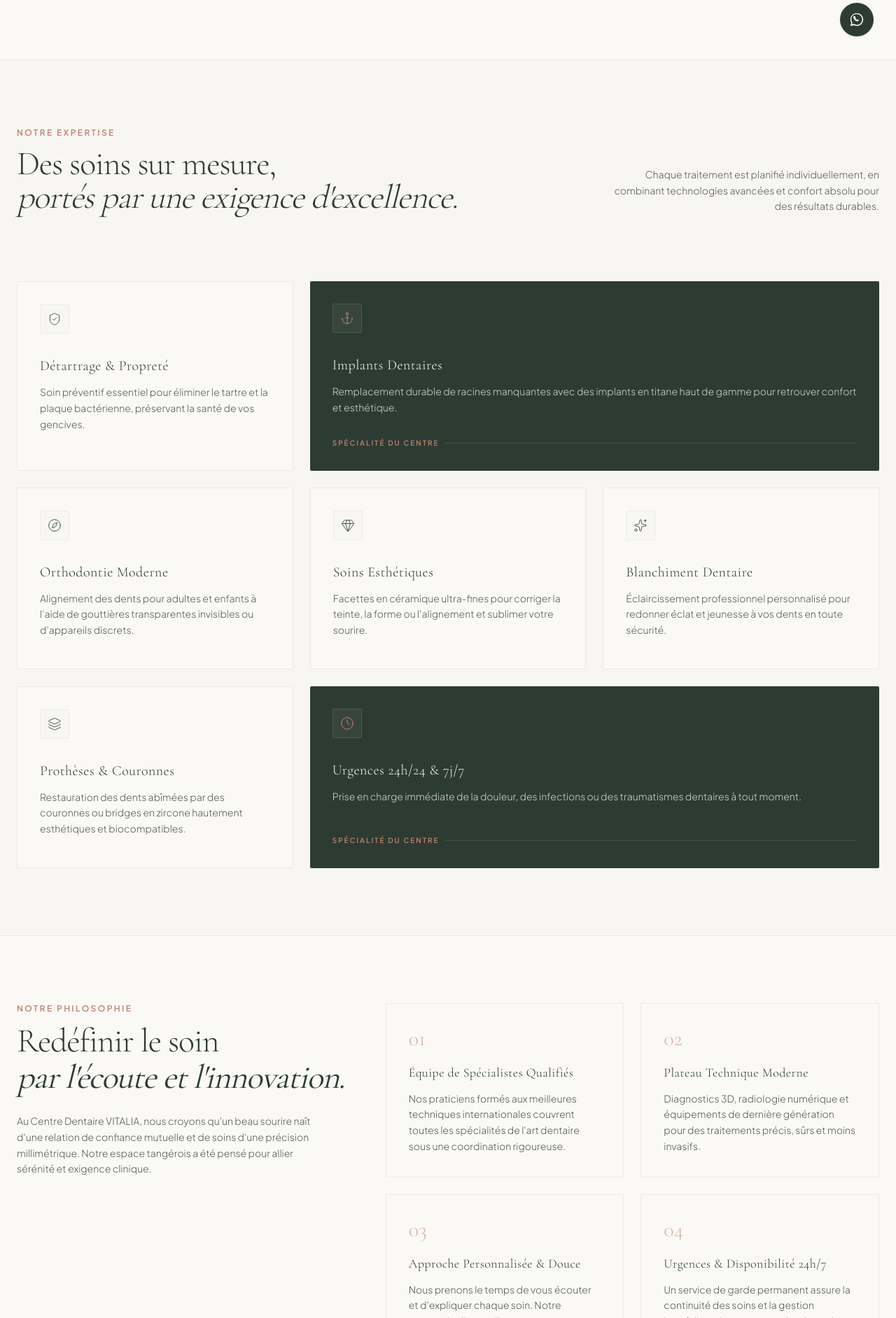
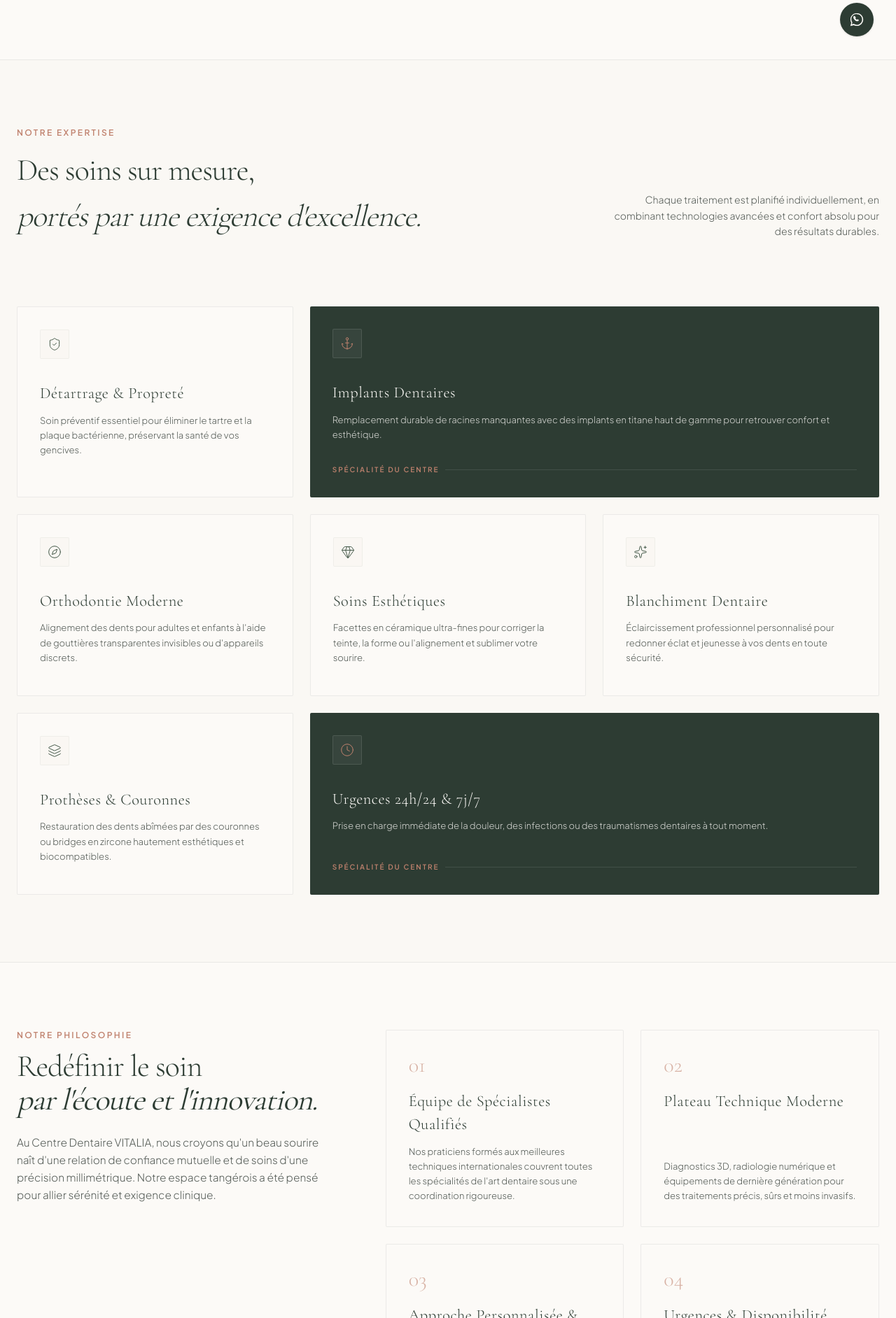
Before and after one commit to Derkaoui05/Vitalia, a Next.js app: page / in a window 1280 px wide. Shown: the part 716-2600 px from the top of the page at 70% size. Built offline with nearby package versions, Linux system fonts and the light colour scheme.

Commit message:
changing background from white to whit creme

```diff
--- a/src/app/globals.css
+++ b/src/app/globals.css
@@ -14,8 +14,8 @@
   --color-sand: #d4cbb5;
   --color-sand-light: #e6dfd3;
 
-  --color-cream: #faf9f6;
-  --color-cream-dark: #f1efea;
+  --color-cream: #FCFAF7; /* White-creme background */
+  --color-cream-dark: #F4F1EA; /* Contrast creme element background */
 
   --color-charcoal: #1c201d;
   --color-charcoal-muted: #555c57;
@@ -27,6 +27,15 @@
 
   --animate-fade-in: fade-in 0.8s ease-out forwards;
   --animate-slide-up: slide-up 0.8s cubic-bezier(0.16, 1, 0.3, 1) forwards;
+
+  /* Premium Responsive Typography Scale using clamp() */
+  --text-hero: clamp(2.25rem, 6vw, 4rem);             /* Hero Title */
+  --text-section-title: clamp(1.75rem, 4vw, 2.75rem); /* Section Heading */
+  --text-card-title: clamp(1.2rem, 2vw, 1.4rem);      /* Card Heading */
+  --text-body-lg: clamp(1rem, 1.5vw, 1.125rem);       /* Hero Paragraph / Lead */
+  --text-body: clamp(0.875rem, 1.2vw, 1rem);          /* Standard Body Paragraph */
+  --text-body-sm: 0.8125rem;                          /* Small/Secondary Text (13px) */
+  --text-caption: 0.75rem;                            /* Captions/Labels (12px) */
 }
 
 @keyframes fade-in {
@@ -46,14 +55,14 @@
 }
 
 :root {
-  background-color: #faf9f6;
+  background-color: #FCFAF7;
   color: #1c201d;
   scroll-behavior: smooth;
 }
 
 body {
   font-family: var(--font-sans), system-ui, sans-serif;
-  background-color: #faf9f6;
+  background-color: #FCFAF7;
   color: #1c201d;
   -webkit-font-smoothing: antialiased;
   -moz-osx-font-smoothing: grayscale;
--- a/src/components/BookingForm.tsx
+++ b/src/components/BookingForm.tsx
@@ -53,11 +53,11 @@ export default function BookingForm() {
             <span className="text-xs font-semibold tracking-[0.2em] text-accent uppercase block mb-3">
               Consultation
             </span>
-            <h2 className="font-serif text-3xl sm:text-4xl md:text-5xl text-primary font-light tracking-tight leading-[1.1] mb-6">
+            <h2 className="font-serif text-section-title text-primary font-light tracking-tight leading-[1.1] mb-6">
               Planifier votre <br />
               <span className="italic font-normal">prochaine visite.</span>
             </h2>
-            <p className="text-sm text-charcoal-muted leading-relaxed font-light mb-8 max-w-md">
+            <p className="text-body text-charcoal-muted leading-relaxed font-light mb-8 max-w-md">
               Remplissez ce formulaire et notre équipe administrative vous recontactera sous quelques heures pour convenir d'une date et confirmer votre rendez-vous.
             </p>
 
--- a/src/components/Hero.tsx
+++ b/src/components/Hero.tsx
@@ -28,7 +28,7 @@ export default function Hero() {
             initial={{ opacity: 0, y: 20 }}
             animate={{ opacity: 1, y: 0 }}
             transition={{ duration: 0.8, delay: 0.1, ease: [0.16, 1, 0.3, 1] }}
-            className="font-serif text-4xl sm:text-5xl md:text-6xl text-primary font-light leading-[1.1] mb-6 tracking-tight"
+            className="font-serif text-hero text-primary font-light leading-[1.1] mb-6 tracking-tight"
           >
             L'excellence des soins <br className="hidden sm:inline" />
             <span className="italic font-normal">dans un havre de calme.</span>
@@ -38,7 +38,7 @@ export default function Hero() {
             initial={{ opacity: 0, y: 20 }}
             animate={{ opacity: 1, y: 0 }}
             transition={{ duration: 0.8, delay: 0.2, ease: [0.16, 1, 0.3, 1] }}
-            className="text-base sm:text-lg text-charcoal-muted max-w-xl mb-10 leading-relaxed font-light"
+            className="text-body-lg text-charcoal-muted max-w-xl mb-10 leading-relaxed font-light"
           >
             Le Centre Dentaire VITALIA à Tanger allie la haute expertise médicale à une approche profondément humaine. Nous réinventons votre parcours de soins dans un espace serein et moderne, dédié à la santé et à l'esthétique de votre sourire.
           </motion.p>
--- a/src/components/LocationHours.tsx
+++ b/src/components/LocationHours.tsx
@@ -15,11 +15,11 @@ export default function LocationHours() {
               <span className="text-xs font-semibold tracking-[0.2em] text-accent uppercase block mb-3">
                 Accès & Horaires
               </span>
-              <h2 className="font-serif text-3xl sm:text-4xl md:text-5xl text-primary font-light tracking-tight leading-[1.1] mb-6">
+              <h2 className="font-serif text-section-title text-primary font-light tracking-tight leading-[1.1] mb-6">
                 Nous situer <br />
                 <span className="italic font-normal">et nous contacter.</span>
               </h2>
-              <p className="text-sm text-charcoal-muted leading-relaxed font-light mb-8">
+              <p className="text-body text-charcoal-muted leading-relaxed font-light mb-8">
                 Idéalement situé à Tanger, notre centre vous accueille sur rendez-vous ou en urgence médicale à toute heure.
               </p>
 
@@ -35,7 +35,7 @@ export default function LocationHours() {
                     <h4 className="text-xs font-semibold uppercase tracking-[0.1em] text-primary mb-1">
                       Adresse
                     </h4>
-                    <p className="text-sm text-charcoal-muted font-light leading-relaxed">
+                    <p className="text-body-sm text-charcoal-muted font-light leading-relaxed">
                       Immeuble n°8, 2 Route Rgaye <br />
                       Tanger 90000, Maroc
                     </p>
@@ -51,7 +51,7 @@ export default function LocationHours() {
                     <h4 className="text-xs font-semibold uppercase tracking-[0.1em] text-primary mb-1">
                       Horaires d'ouverture
                     </h4>
-                    <p className="text-sm text-charcoal-muted font-light leading-relaxed">
+                    <p className="text-body-sm text-charcoal-muted font-light leading-relaxed">
                       Ouvert 24h/24 & 7j/7 <br />
                       Service de garde permanent
                     </p>
--- a/src/components/Services.tsx
+++ b/src/components/Services.tsx
@@ -70,7 +70,7 @@ export default function Services() {
             <span className="text-xs font-semibold tracking-[0.2em] text-accent uppercase block mb-3">
               Notre Expertise
             </span>
-            <h2 className="font-serif text-3xl sm:text-4xl md:text-5xl text-primary font-light tracking-tight">
+            <h2 className="font-serif text-section-title text-primary font-light tracking-tight">
               Des soins sur mesure, <br />
               <span className="italic">portés par une exigence d'excellence.</span>
             </h2>
@@ -118,10 +118,10 @@ export default function Services() {
                   </div>
 
                   {/* Content */}
-                  <h3 className={`font-serif text-xl font-light mb-3 tracking-wide ${titleColor}`}>
+                  <h3 className={`font-serif text-card-title font-light mb-3 tracking-wide ${titleColor}`}>
                     {service.title}
                   </h3>
-                  <p className={`text-sm leading-relaxed font-light ${descColor}`}>
+                  <p className={`text-body-sm leading-relaxed font-light ${descColor}`}>
                     {service.description}
                   </p>
                 </div>
--- a/src/components/WhyVitalia.tsx
+++ b/src/components/WhyVitalia.tsx
@@ -43,11 +43,11 @@ export default function WhyVitalia() {
               <span className="text-xs font-semibold tracking-[0.2em] text-accent uppercase block mb-3">
                 Notre Philosophie
               </span>
-              <h2 className="font-serif text-3xl sm:text-4xl md:text-5xl text-primary font-light tracking-tight leading-[1.1] mb-6">
+              <h2 className="font-serif text-section-title text-primary font-light tracking-tight leading-[1.1] mb-6">
                 Redéfinir le soin <br />
                 <span className="italic font-normal">par l'écoute et l'innovation.</span>
               </h2>
-              <p className="text-sm text-charcoal-muted leading-relaxed font-light max-w-md">
+              <p className="text-body text-charcoal-muted leading-relaxed font-light max-w-md">
                 Au Centre Dentaire VITALIA, nous croyons qu'un beau sourire naît d'une relation de confiance mutuelle et de soins d'une précision millimétrique. Notre espace tangérois a été pensé pour allier sérénité et exigence clinique.
               </p>
             </div>
@@ -74,11 +74,11 @@ export default function WhyVitalia() {
                   <span className="font-serif text-3xl text-accent/60 font-light block mb-4">
                     {point.num}
                   </span>
-                  <h3 className="font-serif text-lg font-light text-primary mb-3 tracking-wide">
+                  <h3 className="font-serif text-card-title font-light text-primary mb-3 tracking-wide">
                     {point.title}
                   </h3>
                 </div>
-                <p className="text-xs sm:text-sm text-charcoal-muted leading-relaxed font-light">
+                <p className="text-body-sm text-charcoal-muted leading-relaxed font-light">
                   {point.description}
                 </p>
               </motion.div>
```
Also changed, not shown: public/hero.webp (added).
